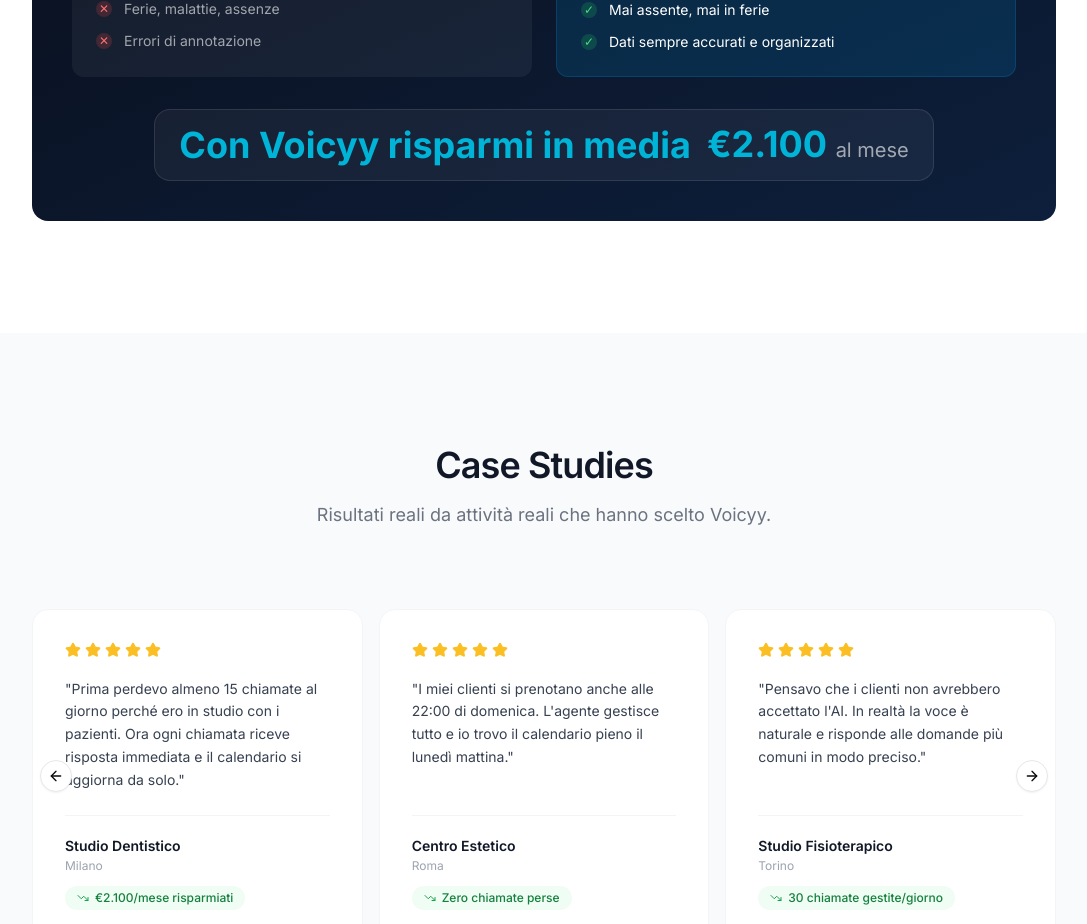
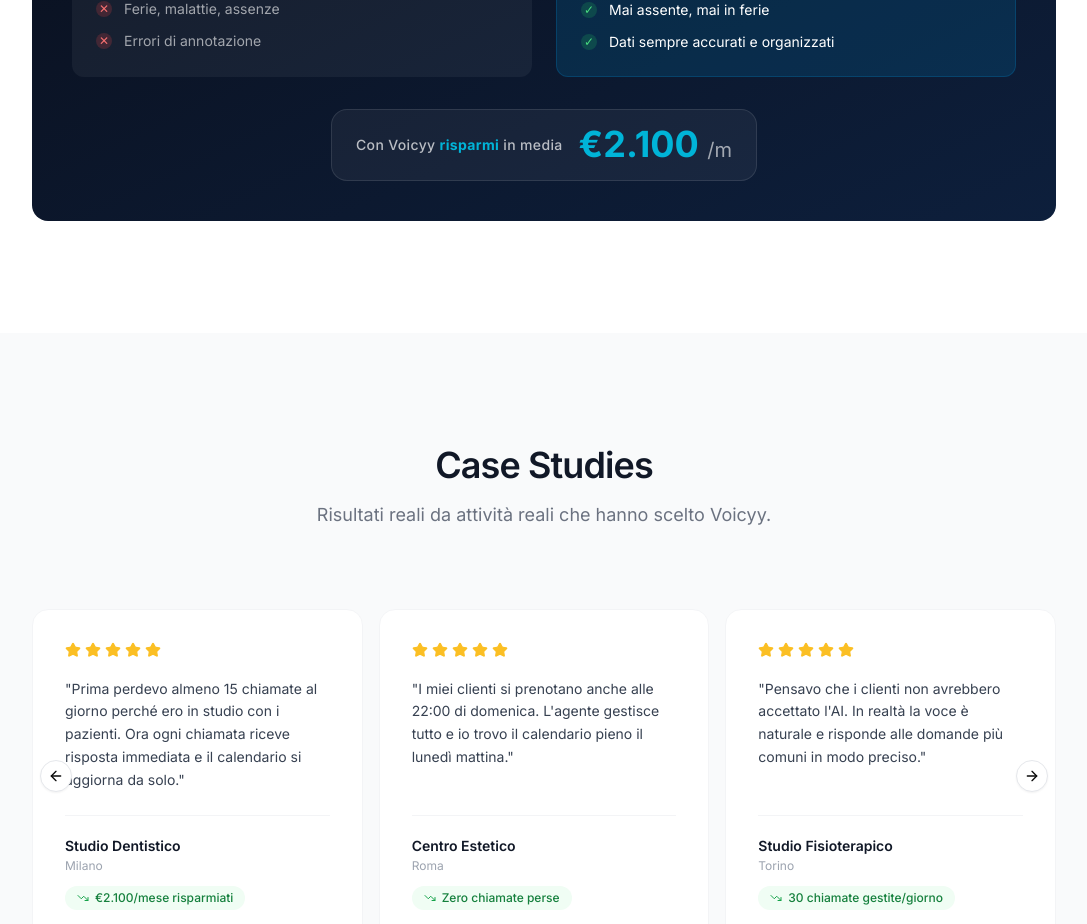
Before and after one commit to christianfuresi23-web/voicyy, a React (Vite) app: page / in a window 1280 px wide. Shown: the part 1900-2824 px from the top of the page, without its empty margins (96-1183 px from the left). Built offline with nearby package versions, Linux system fonts and the light colour scheme; no server answers.

Commit message:
Highlight only risparmi and savings amount

```diff
--- a/entities/src/pages/Home.jsx
+++ b/entities/src/pages/Home.jsx
@@ -184,8 +184,12 @@
             </div>
             <div className="mt-8 flex justify-center">
               <div className="inline-flex flex-col sm:flex-row items-center gap-2 sm:gap-4 bg-white/5 border border-white/10 rounded-2xl px-6 py-4">
-                <p className="text-4xl font-bold text-[#00b4d8] leading-none">Con Voicyy risparmi in media</p>
-                <p className="text-4xl font-bold text-[#00b4d8] leading-none">€2.100 <span className="text-white/60 text-xl font-normal">al mese</span></p>
+                <p className="text-white/70 text-sm font-medium tracking-wide">
+                  Con Voicyy <span className="text-[#00b4d8] font-bold">risparmi</span> in media
+                </p>
+                <p className="text-4xl font-bold text-[#00b4d8] leading-none">
+                  €2.100 <span className="text-white/60 text-xl font-normal">/m</span>
+                </p>
               </div>
             </div>
           </div>
```
